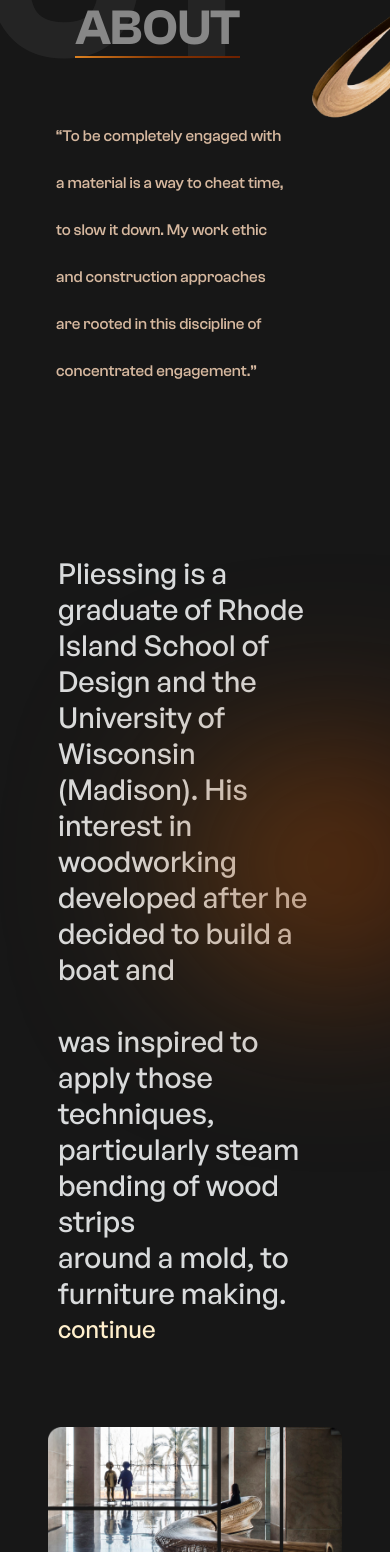
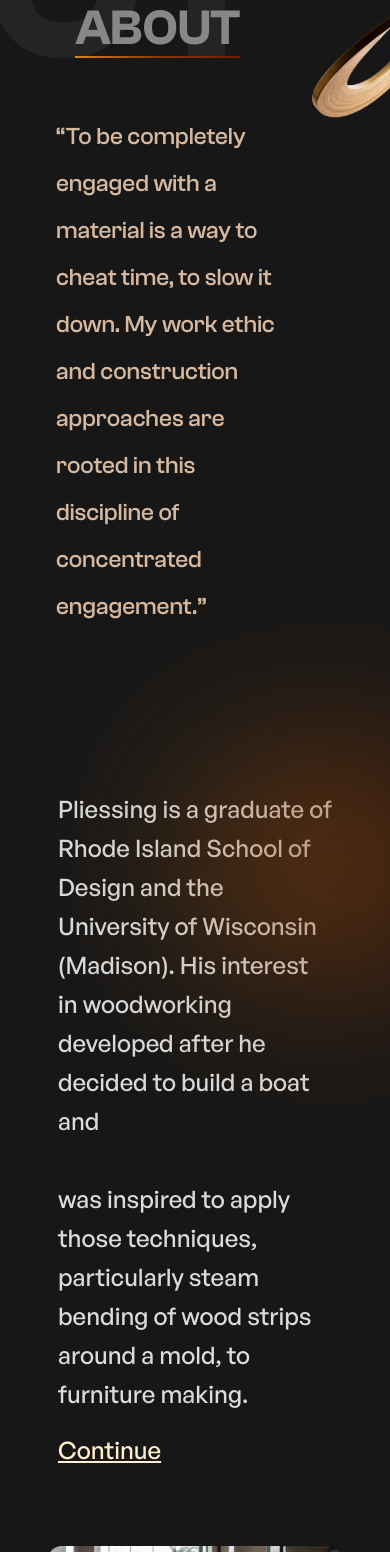
Before and after one commit to AfricanBudu/matthias-project, a React (Vite) app: page / in a window 390 px wide. Shown: the part 2556-4108 px from the top of the page. Built offline with nearby package versions, Linux system fonts and the light colour scheme.

Commit message:
Adjusted font-size in About section (about.jsx)

```diff
--- a/src/assets/about.jsx
+++ b/src/assets/about.jsx
@@ -15,7 +15,7 @@ const About = () => {
                 </div>
                 {/* ====First content==== */}
                 <div className="pt-3 leading-7 pr-5 w-[75%] md:mt-0 md:w-1/2">
-                    <p className="text-[#D6B89F] leading-[2.9375rem] font-Medium_Grotesk md:text-[2.8125rem]">
+                    <p className="text-[#D6B89F] text-2xl leading-[2.9375rem] font-Medium_Grotesk md:text-[2.8125rem]">
                         “To be completely engaged with a material is a way
                         to cheat time, to slow it down. My work ethic and
                         construction approaches are rooted in this discipline
@@ -26,8 +26,8 @@ const About = () => {
             {/* ======== About Second Content============= */}
             <div className="matthias-background w-full pt-40 pb-5">
                 <div className="absolute bg-gradient-to-r w-[15.875rem] h-[10.25rem] blur-[100px] top-[59rem] -right-20 rounded-[100%]" />
-                <div className="px-[3.625rem] text-[1.8rem] font-General_Sans font-medium">
-                    <p className="leading-tight text-[#D9DBDC]">
+                <div className="px-[3.625rem] text-2xl font-General_Sans font-medium md:text-[1.8rem]">
+                    <p className="leading-relaxed text-[#D9DBDC] md:leading-tight">
                         Pliessing is a graduate of Rhode Island School of Design
                         and the University of Wisconsin (Madison). His interest
                         in woodworking developed after he decided to build a boat and
@@ -36,7 +36,7 @@ const About = () => {
                         was inspired to apply those techniques, particularly
                         steam bending of wood strips <br />around a mold, to furniture making.
                     </p>
-                    <p className="text-[#FFEFCC] text-[1.5rem]">continue</p>
+                    <p className="text-[#FFEFCC] text-[1.5rem] mt-5 underline capitalize">continue</p>
                 </div>
                 {/* ====Second image==== */}
                 <div className="flex justify-center items-center px-[3rem] my-10 mt-20">
```
